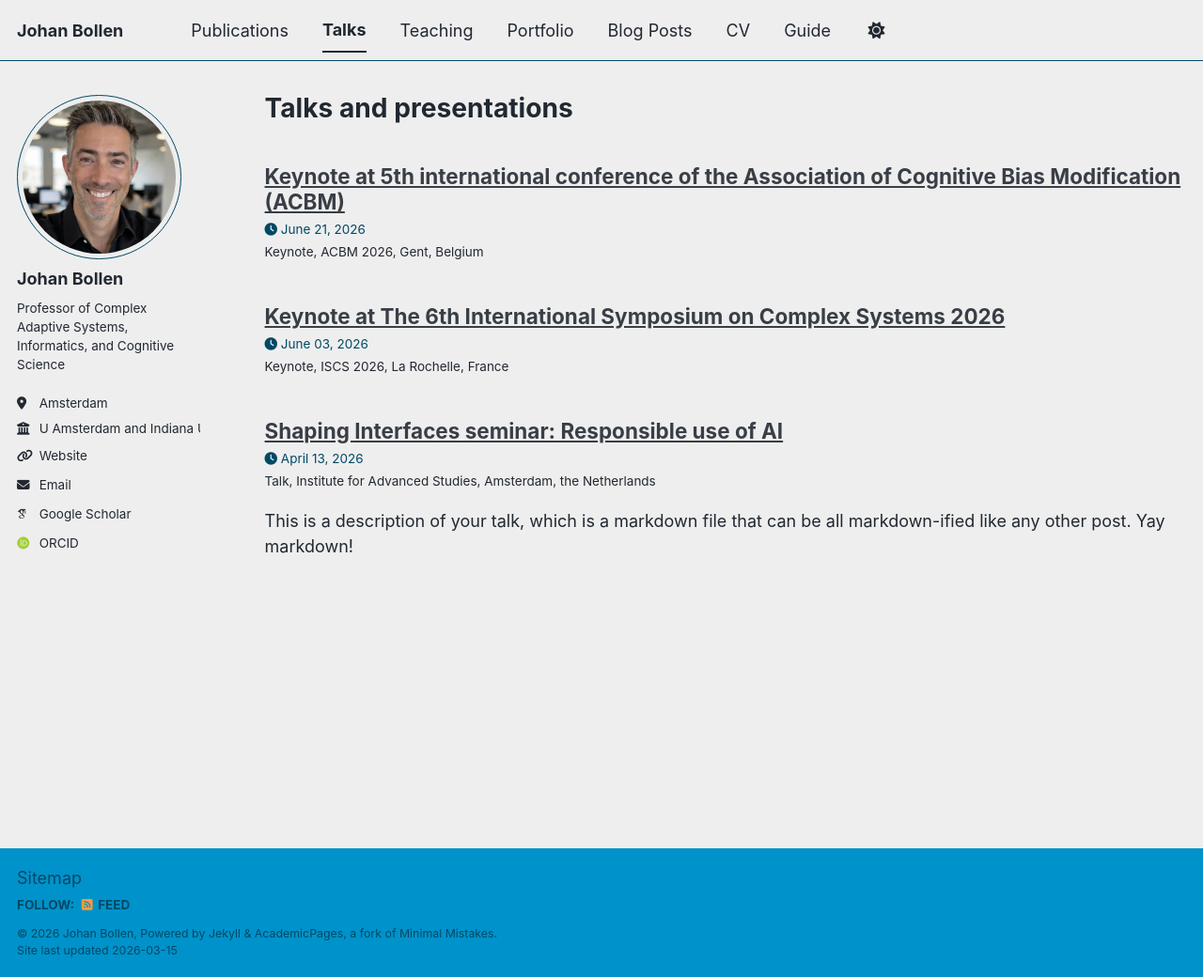
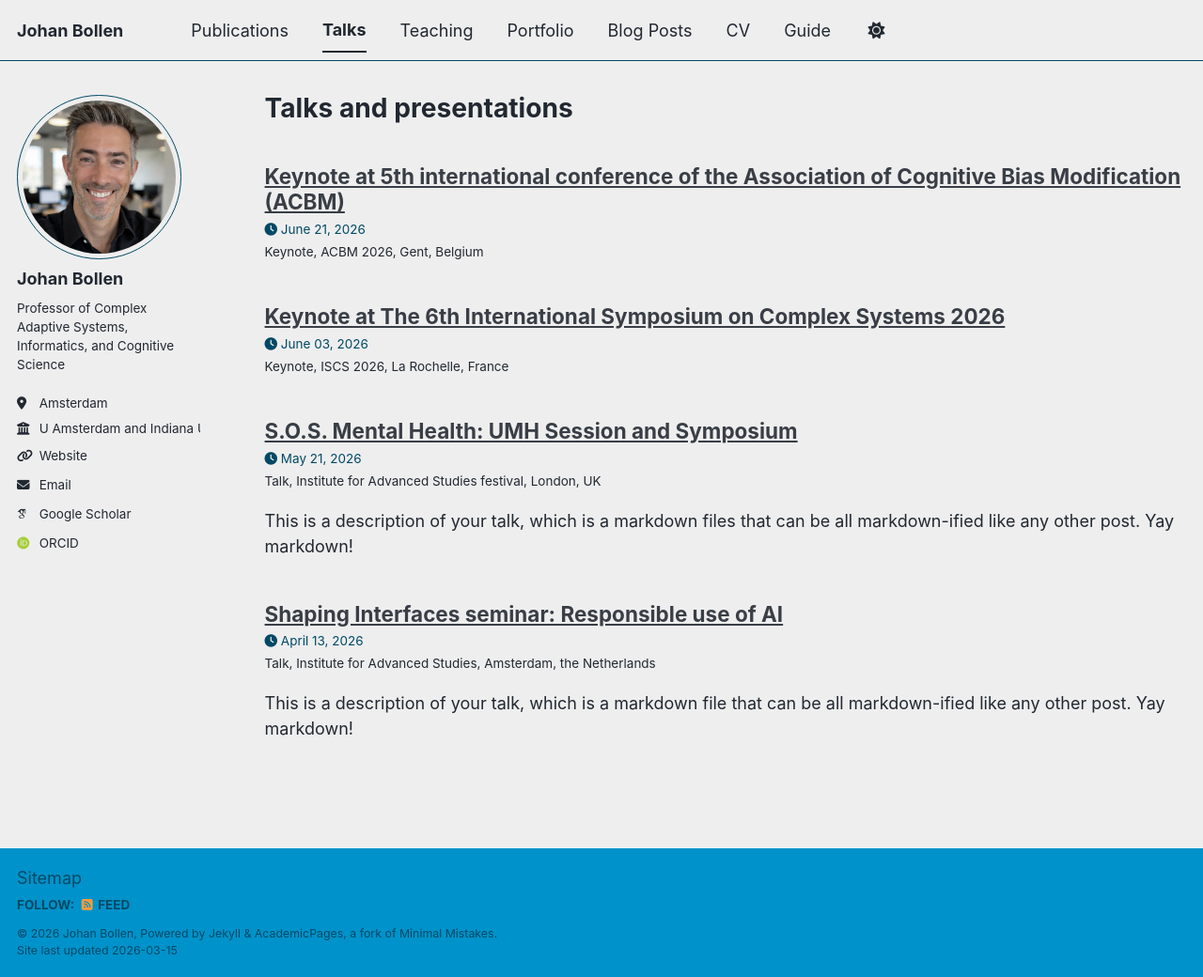
Before and after one commit to jbollen/jbollen.github.io, a Jekyll site: the page built from _pages/talks.html, in a window 1280 px wide and 1040 px high. Shown: the whole window at 94% size. Built offline with Jekyll 4.4.1, drawn with Linux system fonts in a browser that asks for light colours; some web fonts are replaced; a script bundle is joined from its source files by our own code; library files that are not in the unit come from our copies; a file with an impossible date is left out.

Commit message:
Update 2014-02-01-talk-2.md

```diff
--- a/_talks/2014-02-01-talk-2.md
+++ b/_talks/2014-02-01-talk-2.md
@@ -4,7 +4,7 @@ collection: talks
 type: "Talk"
 permalink: /talks/2014-02-01-talk-2
 venue: "Institute for Advanced Studies festival"
-date: 2026-0521
+date: 2026-05-21
 location: "London, UK"
 ---
 
```
